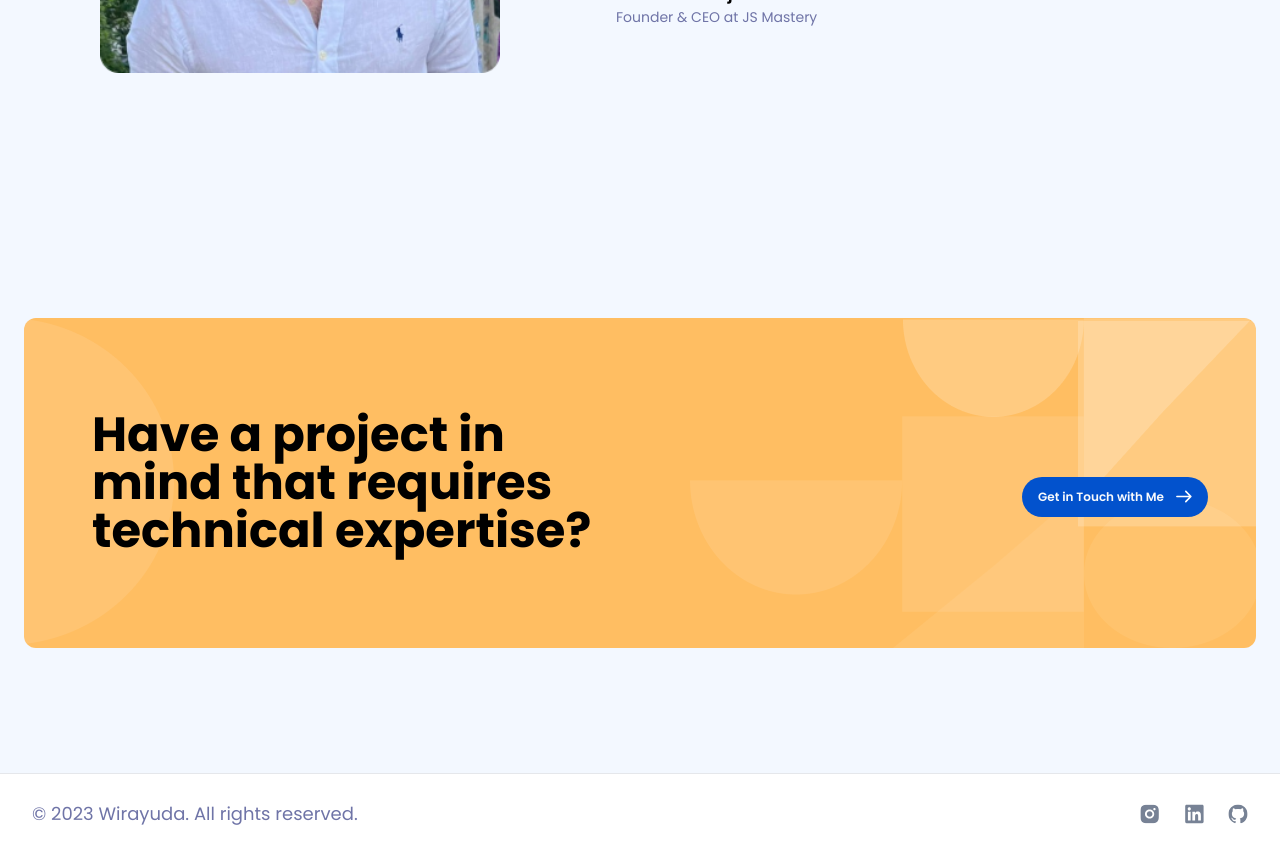
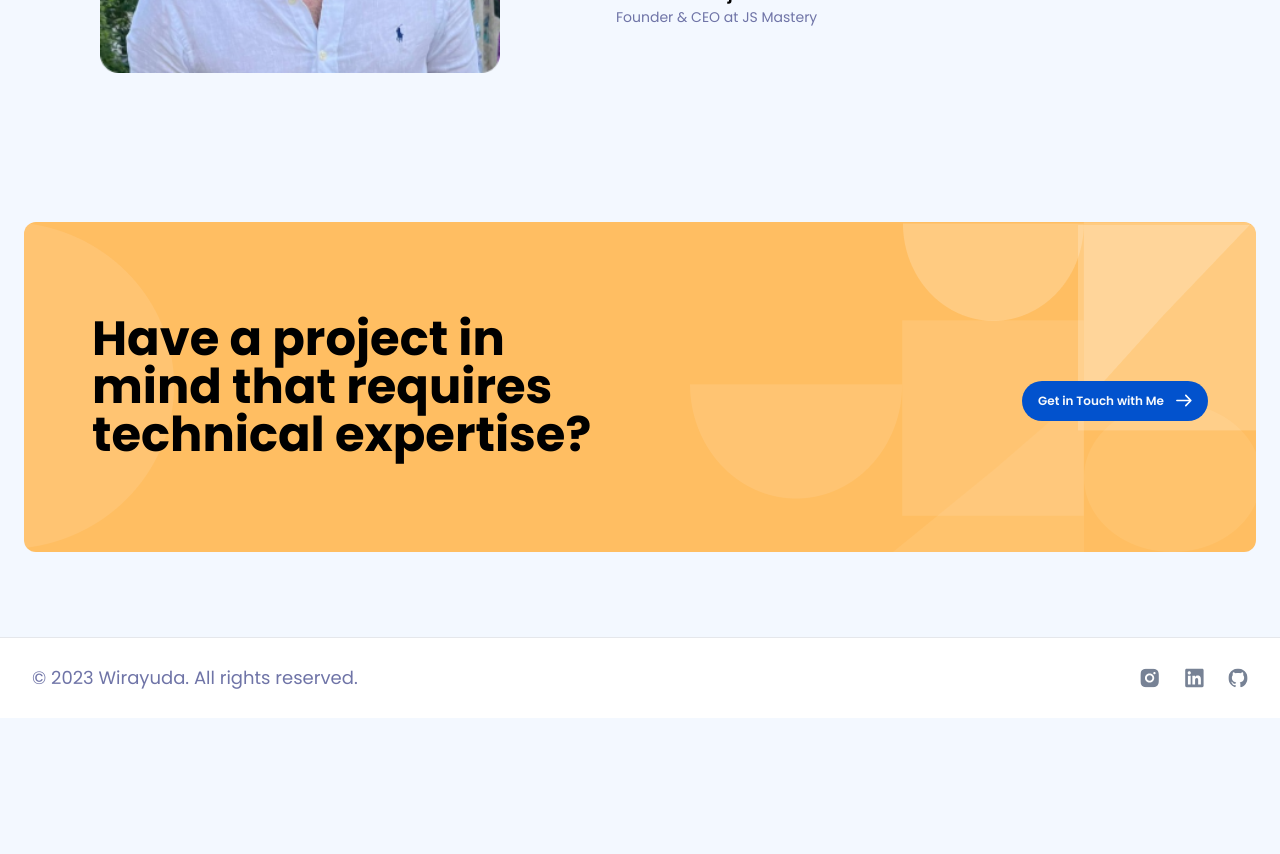
Before and after one commit to wirayuda299/portfolio, a Next.js app: page / in a window 1280 px wide. Shown: the part 4380-5234 px from the top of the page. After the commit the page ends 5098 px from the top, so only its background shows below. Built offline with nearby package versions, Linux system fonts and the light colour scheme.

Commit message:
remove margin in cta banner

```diff
--- a/components/CallToAction/CallToAction.tsx
+++ b/components/CallToAction/CallToAction.tsx
@@ -3,7 +3,7 @@ import { Button } from '../ui/button';
 
 export default function CallToAction() {
 	return (
-		<section className='mb-10 mt-24 flex h-full min-h-[500px] w-full items-center p-3 dark:bg-black-200 sm:p-6'>
+		<section className=' flex h-full min-h-[500px] w-full items-center p-3 dark:bg-black-200 sm:p-6'>
 			<div className="mx-auto flex h-full w-full max-w-[1400px] flex-col  items-center justify-center rounded-xl  bg-[url('/assets/images/cta.png')] bg-auto bg-center bg-no-repeat p-4 sm:aspect-video sm:h-[330px] sm:bg-cover sm:p-10 md:flex-row md:justify-between lg:p-12">
 				<div className='max-w-xl'>
 					<h2 className='p-5 text-3xl font-bold sm:text-center md:text-left md:text-[32px] lg:text-5xl'>
```
